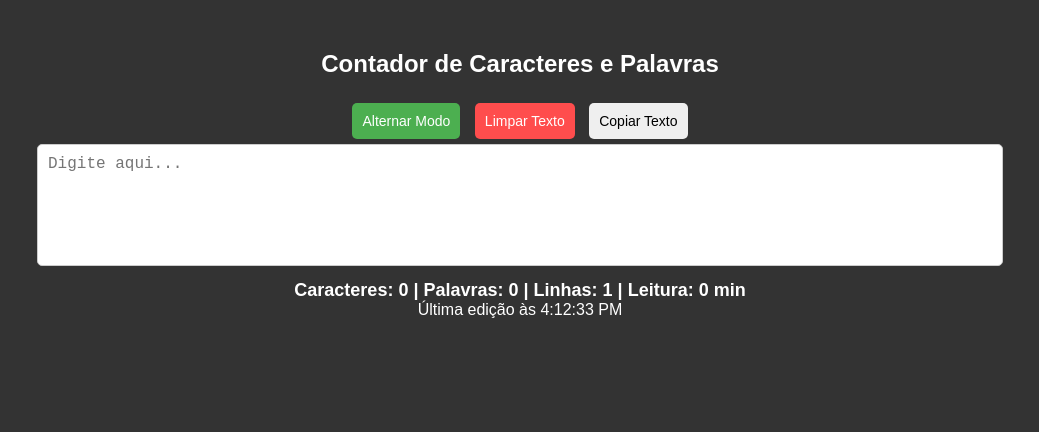
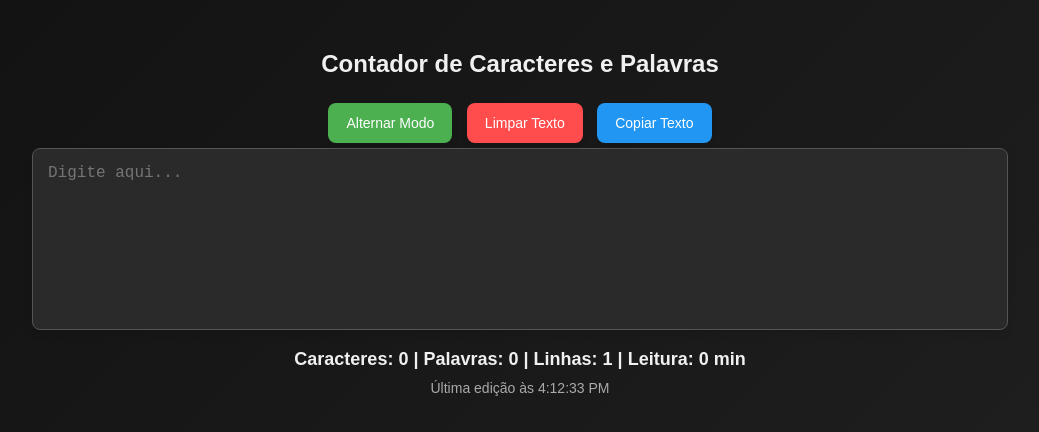
Before and after one commit to MandyCastilho/contador_de_caracteres, a plain HTML site: page index.html in a window 1280 px wide. Both pictures are taken after a click on the button "Alternar Modo". Shown: the whole page, without its empty margins (120-1159 px from the left). Drawn offline with Linux system fonts and the light colour scheme.

Commit message:
📌 Contador de Caracteres e Palavras - Estilo

```diff
--- a/style.css
+++ b/style.css
@@ -1,45 +1,96 @@
 @charset "UTF-8";
 
+/* Base */
 body {
     font-family: Arial, sans-serif;
     text-align: center;
     margin: 50px;
-    background-color: #f4f4f4;
-    transition: background 0.3s, color 0.3s;
+    background: linear-gradient(135deg, #f4f4f4, #eaeaea);
+    color: #222;
+    transition: background 0.5s ease, color 0.5s ease;
 }
+
+/* Modo Escuro */
+body.modo-escuro {
+    background: linear-gradient(135deg, #121212, #1f1f1f);
+    color: #f0f0f0;
+}
+
+/* Textarea */
 textarea {
     width: 80%;
-    height: 100px;
-    padding: 10px;
+    height: 150px;
+    padding: 15px;
     font-size: 16px;
-    border-radius: 5px;
-    border: 1px solid #ccc;
+    border-radius: 8px;
+    border: 1px solid #aaa;
     resize: none;
+    box-shadow: 0 4px 8px rgba(0,0,0,0.1);
+    transition: 0.3s ease;
 }
+
+body.modo-escuro textarea {
+    background-color: #2a2a2a;
+    color: #f0f0f0;
+    border-color: #555;
+}
+
+/* Contador */
 .contador {
-    margin-top: 10px;
+    margin-top: 15px;
     font-size: 18px;
     font-weight: bold;
 }
+
+/* Alerta */
 .alerta {
-    color: red;
-}
-.modo-escuro {
-    background-color: #333;
-    color: white;
-}
-.botoes {
+    color: #ff4d4d;
+    font-weight: bold;
     margin-top: 10px;
 }
+
+/* Última edição */
+.ultima-edicao {
+    font-size: 14px;
+    margin-top: 10px;
+    color: #666;
+}
+body.modo-escuro .ultima-edicao {
+    color: #aaa;
+}
+
+/* Botões */
+.botoes {
+    margin-top: 20px;
+}
 button {
-    padding: 10px;
+    padding: 12px 18px;
     margin: 5px;
     font-size: 14px;
     border: none;
-    border-radius: 5px;
+    border-radius: 8px;
     cursor: pointer;
-    transition: 0.3s;
+    transition: all 0.3s ease;
+    box-shadow: 0 4px 6px rgba(0,0,0,0.1);
+    transform: scale(1);
 }
+button:hover {
+    transform: scale(1.05);
+}
+button:active {
+    transform: scale(0.98);
+}
+
+/* Botão Modo */
+.botao-modo {
+    background-color: #4caf50;
+    color: white;
+}
+.botao-modo:hover {
+    background-color: #357a38;
+}
+
+/* Botão Limpar */
 .botao-limpar {
     background-color: #ff4d4d;
     color: white;
@@ -47,10 +98,12 @@ button {
 .botao-limpar:hover {
     background-color: #cc0000;
 }
-.botao-modo {
-    background-color: #4caf50;
+
+/* Botão Copiar */
+.botao-copiar {
+    background-color: #2196f3;
     color: white;
 }
-.botao-modo:hover {
-    background-color: #357a38;
+.botao-copiar:hover {
+    background-color: #1769aa;
 }
```
